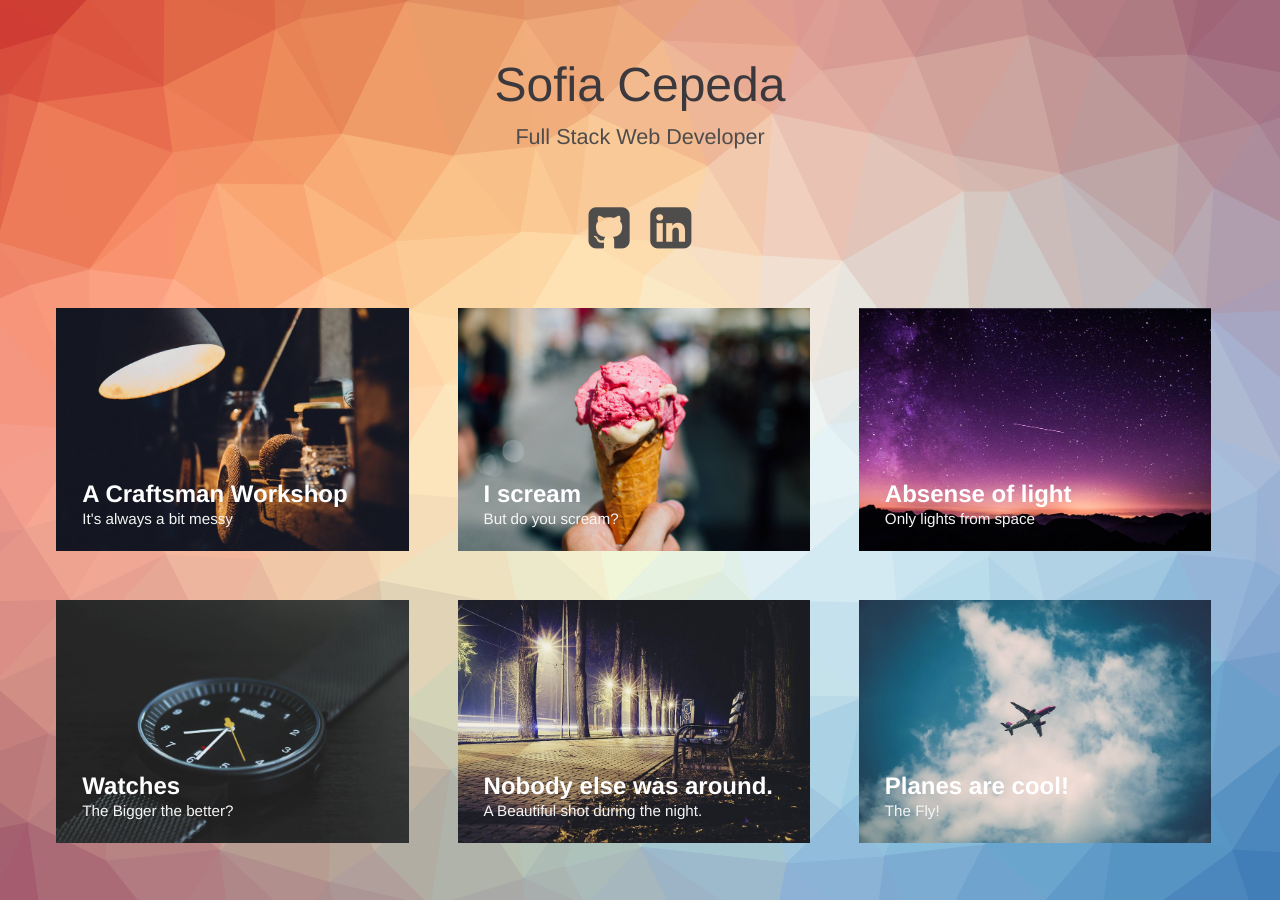
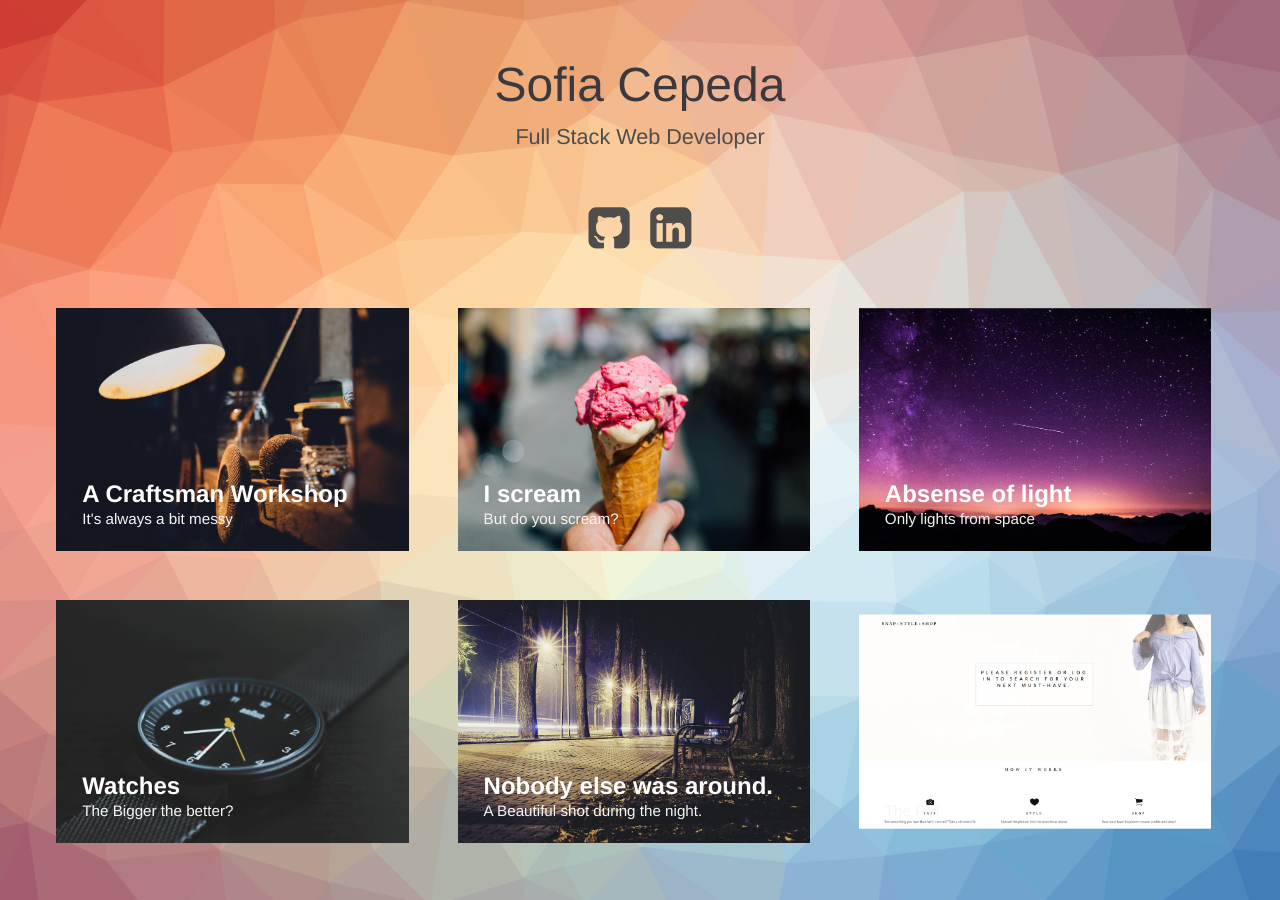
Before and after one commit to sofiaclara93/sofiaclara93.github.io, a Jekyll site: the page built from index.html, in a window 1280 px wide. Built offline with Jekyll 4.4.1, drawn with Linux system fonts in a browser that asks for light colours.

Commit message:
add snap stype image

```diff
--- a/_posts/2015-04-20-planes.markdown
+++ b/_posts/2015-04-20-planes.markdown
@@ -3,7 +3,7 @@ title:  "Planes are cool!"
 subtitle: "The Fly!"
 author: "Wferr"
 avatar: "img/authors/wferr.png"
-image: "img/a.jpg"
+image: "img/snapstyleshop.jpg"
 date:   2015-04-20 12:12:12
 ---
 
```
Also changed, not shown: img/snapstyleshop.jpg (added).
